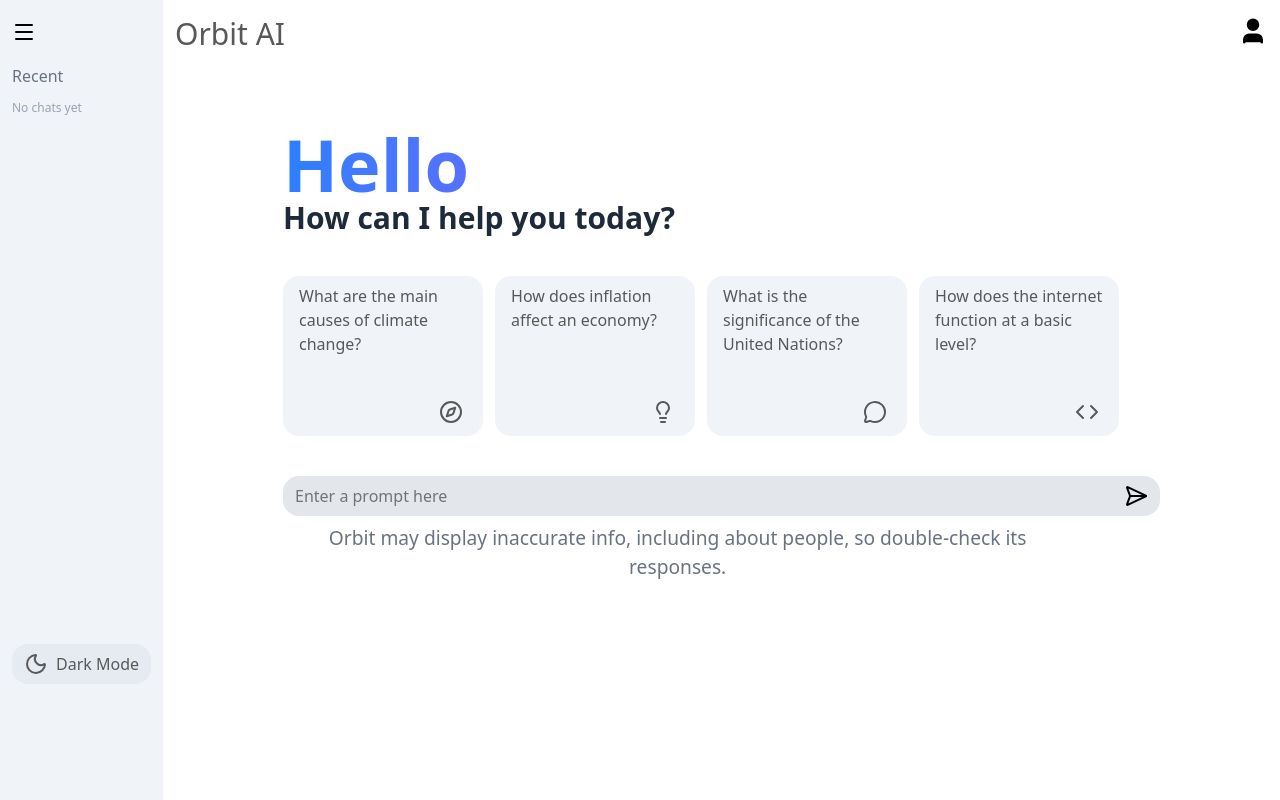
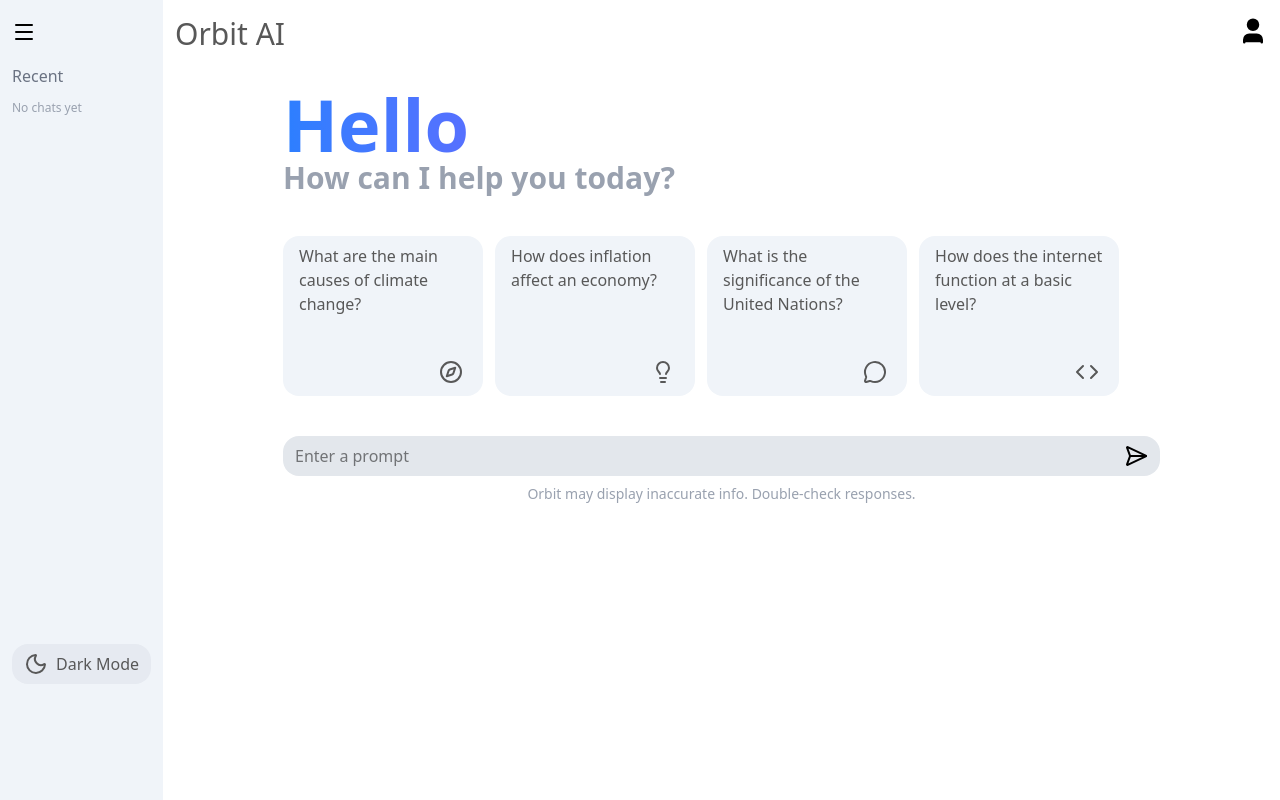
Before and after one commit to divyansh2187/orbit-ai, a React (Vite) app in the folder frontend/: page / in a window 1280 px wide. Built offline with nearby package versions, Linux system fonts and the light colour scheme.

Commit message:
state management solved

```diff
--- a/frontend/src/components/Center.jsx
+++ b/frontend/src/components/Center.jsx
@@ -1,76 +1,76 @@
-import React from "react";
-import { useState, useEffect } from "react";
-import Card from "./Card";
+import React, { useEffect, useState } from "react";
 import { Orbit, SendHorizontal } from "lucide-react";
 import ReactMarkdown from "react-markdown";
 import { useChat } from "../context/ChatContext";
+import Card from "./Card";
 import Nav from "./Nav";
 
 const Center = () => {
   const [prompt, setPrompt] = useState("");
-  const [response, setResponse] = useState("");
   const [typedResponse, setTypedResponse] = useState("");
-  const [usermess, setusermess] = useState("");
 
-  const { messages, addMessage, activeChat, loading, setLoading, theme } = useChat();
+  const {
+    messages,
+    activeChat,
+    setActiveChat,
+    addChat,
+    updateChat,
+    loading,
+    setLoading,
+    theme,
+  } = useChat();
 
   const sendPrompt = async (msg) => {
     const message = msg || prompt;
     if (!message.trim() || loading) return;
 
+    const newChat = {
+      id: Date.now(),
+      prompt: message,
+      response: "",
+      loading: true,
+    };
+
+    setActiveChat(newChat);
+    addChat(newChat);
     setLoading(true);
-    setusermess(message);
+    setPrompt("");
 
     try {
-      const res = await fetch("https://orbit-ai-1s0s.onrender.com/api/chat", {
-        method: "POST",
-        headers: { "Content-Type": "application/json" },
-        body: JSON.stringify({ message }),
-      });
+      const res = await fetch(
+        "https://orbit-ai-1s0s.onrender.com/api/chat",
+        {
+          method: "POST",
+          headers: { "Content-Type": "application/json" },
+          body: JSON.stringify({ message }),
+        }
+      );
+
       const data = await res.json();
-      setResponse(data.reply);
-      addMessage("user", message);
-      addMessage("ai", data.reply);
+      updateChat(newChat.id, data.reply);
     } catch (err) {
       console.error(err);
+      updateChat(newChat.id, "Something went wrong.");
     } finally {
       setLoading(false);
-      setPrompt("");
     }
   };
 
-  // Typing effect
+  // Typing effect (driven by activeChat)
   useEffect(() => {
-    if (!response) return;
+    if (!activeChat?.response) return;
+
     setTypedResponse("");
     let index = 0;
+
     const interval = setInterval(() => {
-      setTypedResponse((prev) => prev + response[index]);
+      setTypedResponse((prev) => prev + activeChat.response[index]);
       index++;
-      if (index >= response.length) clearInterval(interval);
+      if (index >= activeChat.response.length) clearInterval(interval);
     }, 20);
+
     return () => clearInterval(interval);
-  }, [response]);
-
-  // Show recent clicked chat
-  useEffect(() => {
-    if (!activeChat) {
-      setResponse("");
-      setTypedResponse("");
-      setusermess("");
-      return;
-    }
-
-    const index = messages.findIndex(
-      (msg) => msg.role === "user" && msg.content === activeChat
-    );
-
-    if (index !== -1 && messages[index + 1]?.role === "ai") {
-      setResponse(messages[index + 1].content);
-      setTypedResponse(messages[index + 1].content);
-      setusermess(activeChat);
-    }
-  }, [activeChat, messages]);
+  }, [activeChat]);
 
   return (
     <div
@@ -78,40 +78,38 @@ const Center = () => {
         theme === "light" ? "bg-white text-black" : "bg-gray-900 text-white"
       }`}
     >
-      <Nav/>
-      <div className="py-5 sm:py-15 px-6 justify-center md:px-30 flex flex-col gap-10">
-        {!usermess ? (
+      <Nav />
+
+      <div className="py-5 px-6 md:px-30 flex flex-col gap-10">
+        {!activeChat ? (
           <div>
             <h2 className="text-7xl font-bold bg-gradient-to-r from-blue-500 to-purple-600 bg-clip-text text-transparent">
               Hello
             </h2>
-            <p className={`text-3xl font-bold ${theme === "light" ? "text-gray-800" : "text-gray-300"}`}>
+            <p className="text-3xl font-bold text-gray-400">
               How can I help you today?
             </p>
           </div>
         ) : (
           <div className="flex gap-2 items-center">
-            <Orbit
-              className="size-10"
-              color={theme === "light" ? "#3B82F6" : "#FACC15"}
-            />
-            <span className="bg-gradient-to-r from-blue-500 to-purple-600 bg-clip-text text-transparent text-3xl font-bold">
-              {usermess}
+            <Orbit className="size-10" />
+            <span className="text-3xl font-bold bg-gradient-to-r from-blue-500 to-purple-600 bg-clip-text text-transparent">
+              {activeChat.prompt}
             </span>
           </div>
         )}
 
         {loading && (
-          <div className="h-full w-full flex justify-center">
-            <div className="loader" ></div>
+          <div className="flex justify-center">
+            <div className="loader"></div>
           </div>
         )}
 
-        {!loading && !response && <Card />}
+        {!loading && !activeChat && <Card />}
 
-        {!loading && response && (
+        {!loading && activeChat?.response && (
           <div
-            className={`w-[88%] p-4 rounded-2xl text-base overflow-hidden transition-colors duration-300 ${
+            className={`w-[88%] p-4 rounded-2xl ${
               theme === "light" ? "bg-[#F4F6FA]" : "bg-gray-700"
             }`}
           >
@@ -121,28 +119,25 @@ const Center = () => {
 
         <div className="flex flex-col gap-2">
           <div
-            className={`w-[100%] md:[88%] px-3 py-2 flex justify-between items-center rounded-2xl transition-colors duration-300 ${
-              theme === "light" ? "bg-[#E3E7EC] text-black" : "bg-gray-700 text-white"
+            className={`px-3 py-2 flex items-center rounded-2xl ${
+              theme === "light" ? "bg-[#E3E7EC]" : "bg-gray-700"
             }`}
           >
             <input
               value={prompt}
               onChange={(e) => setPrompt(e.target.value)}
-              type="text"
-              className={`w-[95%] h-full border-none outline-none focus:ring-0 bg-transparent ${theme === "dark" ? "text-white" : "text-black"}`}
-              placeholder="Enter a prompt here"
               onKeyDown={(e) => e.key === "Enter" && sendPrompt()}
+              className="w-full bg-transparent outline-none"
+              placeholder="Enter a prompt"
             />
             <button onClick={() => sendPrompt()} disabled={loading}>
-              <SendHorizontal className={loading ? "opacity-50" : ""} />
+              <SendHorizontal />
             </button>
           </div>
 
-          <div className={`text-center w-[90%] font-thin text-[2vw] md:text-[1.5vw] transition-colors duration-300 ${
-            theme === "light" ? "text-gray-500" : "text-gray-400"
-          }`}>
-            Orbit may display inaccurate info, including about people, so double-check its responses.
-          </div>
+          <p className="text-center text-sm text-gray-400">
+            Orbit may display inaccurate info. Double-check responses.
+          </p>
         </div>
       </div>
     </div>
--- a/frontend/src/context/ChatContext.jsx
+++ b/frontend/src/context/ChatContext.jsx
@@ -3,12 +3,12 @@ import React, { createContext, useContext, useState, useEffect } from "react";
 const ChatContext = createContext();
 
 export const ChatProvider = ({ children }) => {
-  const [messages, setMessages] = useState([]);
+  const [messages, setMessages] = useState([]); // recent chats
   const [activeChat, setActiveChat] = useState(null);
   const [loading, setLoading] = useState(false);
   const [theme, setTheme] = useState("light");
 
-  // Apply theme to <html> tag
+  // Apply theme
   useEffect(() => {
     if (theme === "dark") {
       document.documentElement.classList.add("dark");
@@ -17,8 +17,26 @@ export const ChatProvider = ({ children }) => {
     }
   }, [theme]);
 
-  const addMessage = (role, content) => {
-    setMessages((prev) => [...prev, { role, content }]);
+  // Add a new chat
+  const addChat = (chat) => {
+    setMessages((prev) => [chat, ...prev]);
+  };
+
+  // Update chat response
+  const updateChat = (id, response) => {
+    setMessages((prev) =>
+      prev.map((chat) =>
+        chat.id === id
+          ? { ...chat, response, loading: false }
+          : chat
+      )
+    );
+
+    setActiveChat((prev) =>
+      prev && prev.id === id
+        ? { ...prev, response, loading: false }
+        : prev
+    );
   };
 
   const toggleTheme = () => {
@@ -29,13 +47,14 @@ export const ChatProvider = ({ children }) => {
     <ChatContext.Provider
       value={{
         messages,
-        addMessage,
         activeChat,
         setActiveChat,
+        addChat,
+        updateChat,
+        loading,
+        setLoading,
         theme,
         toggleTheme,
-        loading,
-        setLoading,
       }}
     >
       {children}
```
